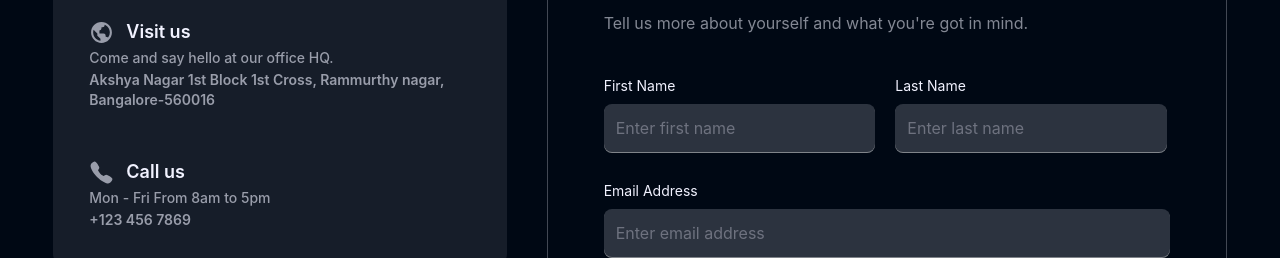
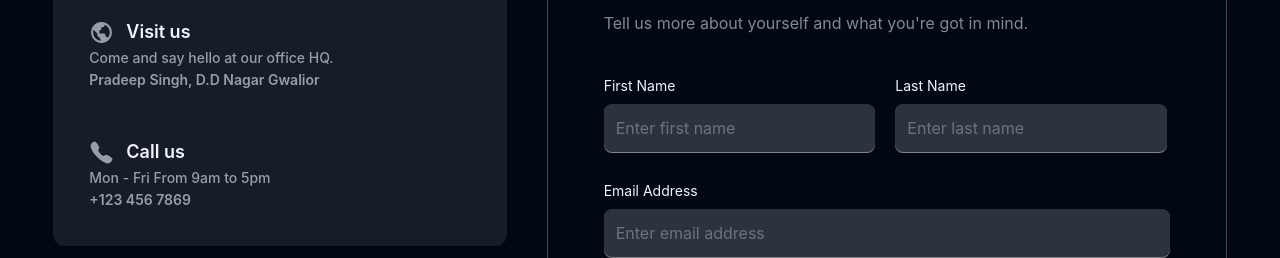
Before and after one commit to Pradeep-Singh-26/StudyNotion, a React (Create React App) app: page /contact in a window 1280 px wide. Shown: the part 274-532 px from the top of the page. Built offline with nearby package versions, Linux system fonts and the light colour scheme; no server answers.

Commit message:
fixed contact details

```diff
--- a/src/components/ContactPage/ContactDetails.jsx
+++ b/src/components/ContactPage/ContactDetails.jsx
@@ -15,12 +15,12 @@ const contactDetails = [
     heading: "Visit us",
     description: "Come and say hello at our office HQ.",
     details:
-      "Akshya Nagar 1st Block 1st Cross, Rammurthy nagar, Bangalore-560016",
+      "Pradeep Singh, D.D Nagar Gwalior",
   },
   {
     icon: "IoCall",
     heading: "Call us",
-    description: "Mon - Fri From 8am to 5pm",
+    description: "Mon - Fri From 9am to 5pm",
     details: "+123 456 7869",
   },
 ]
```
